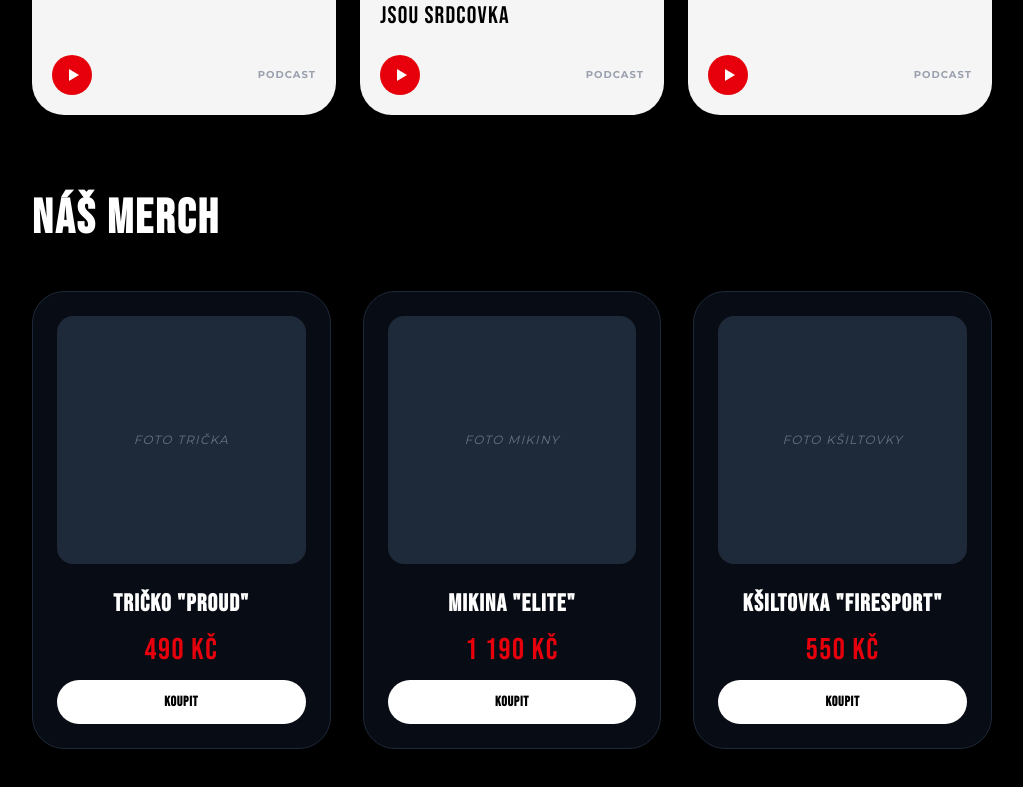
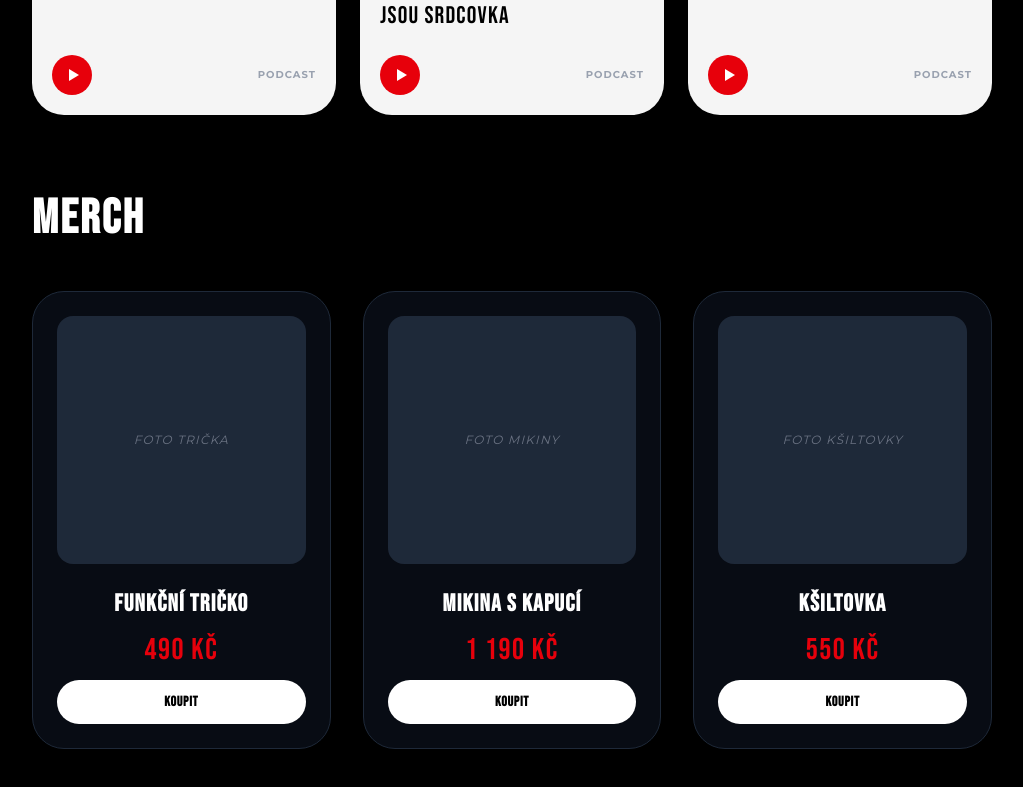
Before and after one commit to thumbnail-ai-cz/firesportelite02, a Next.js app: page / in a window 1280 px wide. Shown: the part 1483-2270 px from the top of the page, without its empty margins (128-1151 px from the left). Built offline with nearby package versions, Linux system fonts and the light colour scheme.

Commit message:
Update merch section titles for clarity

```diff
--- a/app/page.js
+++ b/app/page.js
@@ -115,7 +115,7 @@ export default function Page() {
 
         {/* Sekce Merch */}
         <section id="merch" className="my-20">
-          <h3 className="text-5xl font-extrabold mb-12 uppercase">Náš Merch</h3>
+          <h3 className="text-5xl font-extrabold mb-12 uppercase">Merch</h3>
 
           <div className="grid grid-cols-1 md:grid-cols-3 gap-8">
 
@@ -125,7 +125,7 @@ export default function Page() {
                 {/* Sem pak vložíš fotku: <img src="/tricko-proud.jpg" className="w-full h-full object-cover" /> */}
                 <span className="italic text-gray-500 uppercase text-xs tracking-widest group-hover:scale-110 transition-transform">Foto trička</span>
               </div>
-              <h4 className="text-2xl font-bold uppercase tracking-tight">Tričko "Proud"</h4>
+              <h4 className="text-2xl font-bold uppercase tracking-tight">funkční tričko</h4>
               <p className="text-red-600 font-bebas text-3xl my-3 tracking-wider">490 Kč</p>
               <button className="w-full bg-white text-black py-3 rounded-full font-bold hover:bg-red-600 hover:text-white transition-all uppercase tracking-widest text-sm">
                 Koupit
@@ -137,7 +137,7 @@ export default function Page() {
               <div className="w-full aspect-square bg-gray-800 rounded-2xl mb-6 flex items-center justify-center overflow-hidden">
                 <span className="italic text-gray-500 uppercase text-xs tracking-widest group-hover:scale-110 transition-transform">Foto mikiny</span>
               </div>
-              <h4 className="text-2xl font-bold uppercase tracking-tight">Mikina "Elite"</h4>
+              <h4 className="text-2xl font-bold uppercase tracking-tight">mikina s kapucí</h4>
               <p className="text-red-600 font-bebas text-3xl my-3 tracking-wider">1 190 Kč</p>
               <button className="w-full bg-white text-black py-3 rounded-full font-bold hover:bg-red-600 hover:text-white transition-all uppercase tracking-widest text-sm">
                 Koupit
@@ -149,7 +149,7 @@ export default function Page() {
               <div className="w-full aspect-square bg-gray-800 rounded-2xl mb-6 flex items-center justify-center overflow-hidden">
                 <span className="italic text-gray-500 uppercase text-xs tracking-widest group-hover:scale-110 transition-transform">Foto kšiltovky</span>
               </div>
-              <h4 className="text-2xl font-bold uppercase tracking-tight">Kšiltovka "Firesport"</h4>
+              <h4 className="text-2xl font-bold uppercase tracking-tight">Kšiltovka</h4>
               <p className="text-red-600 font-bebas text-3xl my-3 tracking-wider">550 Kč</p>
               <button className="w-full bg-white text-black py-3 rounded-full font-bold hover:bg-red-600 hover:text-white transition-all uppercase tracking-widest text-sm">
                 Koupit
```
